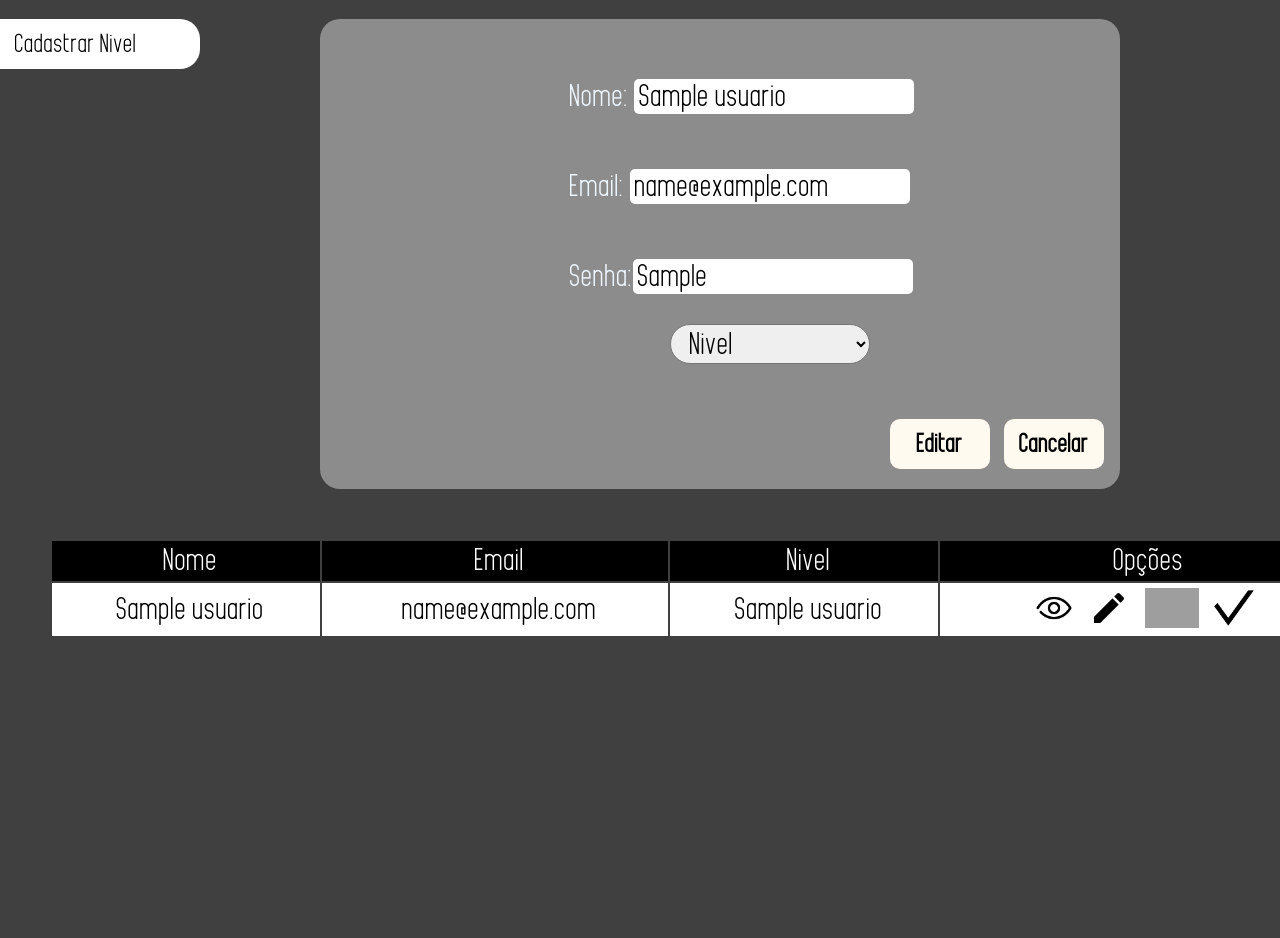
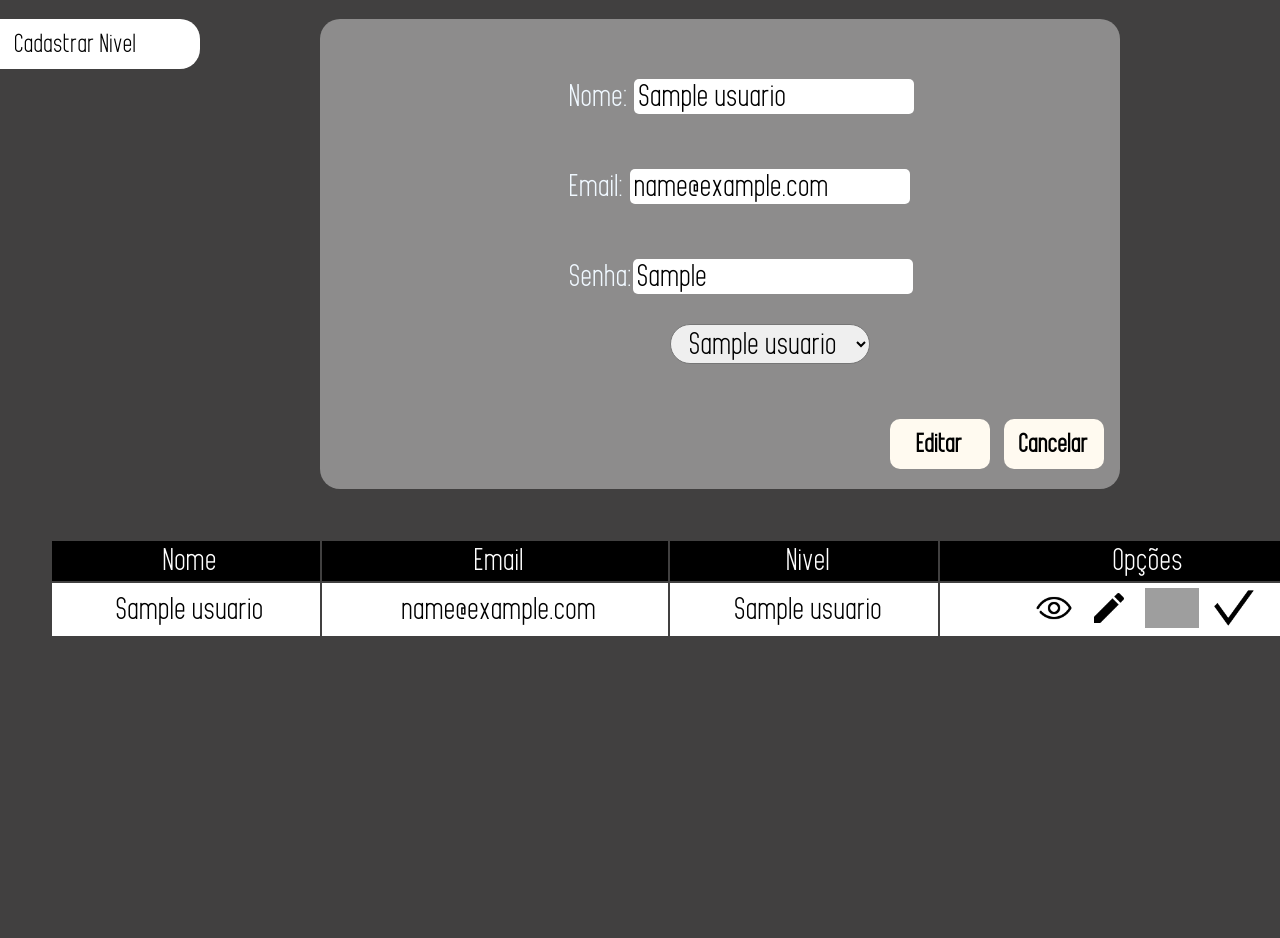
Before and after one commit to DavidSSouza050/ProjetoLocadora, a PHP site: the page made by Projeto/cms/cms_usuario.php in a window 1280 px wide; the page is wider, and only the part inside the window is pictured. Shown: the part 451-1389 px from the top of that part. Run offline with PHP 8.4, Linux system fonts and the light colour scheme; tables that the repository leaves empty or names only in its code hold one stand-in row (values such as "Sample post"); grey boxes are pictures that could not be loaded.

Commit message:
Versão com atualizações na pg usuario

```diff
--- a/Projeto/cms/cms_fale_conosco.php
+++ b/Projeto/cms/cms_fale_conosco.php
@@ -55,7 +55,7 @@
             function visualizardados(idContato){
                 $.ajax({
                     type: "GET",
-                    url: "cms_modal_fale_conosco.php",
+                    url: "./modais/cms_modal_fale_conosco.php",
                     data:{codigo:idContato},
 
                     success: function(dados){
--- a/Projeto/cms/cms_usuario.php
+++ b/Projeto/cms/cms_usuario.php
@@ -9,7 +9,9 @@
     $nome_usuario = null;
     $email_usuario = null;
     $senha_usuario = null;
-    $nivel_usuario = null;
+    /*Será usada no select para buscar os estados, para trazer todos os estados diferentes de 0.
+    para resolver p bug do editar  */
+    $nivel_usuario = 0;
     $batao_salvar = 'Salvar';
     $batao_limpar = 'Limpar';
 
@@ -33,7 +35,8 @@
         }elseif($_POST['botao_salvar_usuario'] == "Editar"){
             $sql = "UPDATE tbl_usuario SET nome_usuario = '".$nome_usuario."',
                                             email = '".$email_usuario."',
-                                            senha = '".$senha_usuario."'
+                                            senha = '".$senha_usuario."',
+                                            cod_nivel=".$nivel_usuario."
                                             WHERE cod_usuario =".$_SESSION['idRegistro'];
         }
 
@@ -75,13 +78,19 @@
                 ");
             }
         }elseif($modo == 'buscar'){
-            $sqlBusca = "SELECT * FROM tbl_usuario WHERE cod_usuario=".$id;
+            $sqlBusca = "SELECT usuario.*, nivel.*
+            FROM tbl_usuario as usuario INNER JOIN tbl_nivel_usuario as nivel
+            /*colocar ON*/
+             WHERE usuario.cod_usuario=".$id;
             $select = mysqli_query($conexao, $sqlBusca);
 
             if($rsUsuario = mysqli_fetch_array($select)){
                 $nome_usuario = $rsUsuario['nome_usuario'];
                 $email_usuario = $rsUsuario['email'];
                 $senha_usuario = $rsUsuario['senha'];
+
+                $nivel_usuario = $rsUsuario['cod_nivel'];
+                $nivel = $rsUsuario['nome_nivel'];
 
                 $batao_salvar = 'Editar';
                 $batao_limpar = 'Cancelar';
@@ -91,6 +100,22 @@
 
     }
 
+
+    if(isset($_GET['status'])){
+        $status = $_GET['status'];
+        $cod_usuario = $_GET['id'];
+
+        if($status == 0){
+            $sql = "UPDATE tbl_usuario SET usuario_ativo = 1 WHERE cod_usuario =".$cod_usuario;
+        }else{
+            $sql = "UPDATE tbl_usuario SET usuario_ativo = 0 WHERE cod_usuario =".$cod_usuario;
+        }
+
+        if(mysqli_query($conexao, $sql)){
+            header('Location: cms_usuairo.php');
+        }
+
+    }
     /*************************+++********************************************* */
 
 
@@ -121,7 +146,7 @@
             function visualizarUsuario(idUsuario){
                 $.ajax({
                     type: "GET",
-                    url: "cms_modal_usuario.php",
+                    url: "./modais/cms_modal_usuario.php",
                     data:{codigo:idUsuario},
                     success: function(dados){
                         //alert(dados);
@@ -187,9 +212,18 @@
 
                         <!-- select para escolher um Nivel para o usuario -->
                         <select  id="cmb_nivel_usuario" name="cmb_nivel_usuario">
-                            <option value="null">Nivel</option>
                             <?php
-                                $sql = "SELECT * from tbl_nivel_usuario;";
+
+                                if($modo == 'buscar'){
+                            ?>
+                                <option value="<?php echo($nivel_usuario)?>"><?php echo($nivel)?></option>
+                            <?php
+                                }else{
+                            ?>
+                                <option value="null">Nivel</option>
+                            <?php
+                                }
+                                $sql = "SELECT * from tbl_nivel_usuario WHERE cod_nivel <> ".$nivel_usuario." ORDER BY cod_nivel";
                                 $select = mysqli_query($conexao, $sql);
 
                                 while($rsNivelUsuario = mysqli_fetch_array($select)){
@@ -227,9 +261,9 @@
                         </tr>
                         <?php
                             // PEGANDO TODOS OS CAMPOS DAS TABELAS DE USUARIO E NIVEL
-                           $sql = "SELECT *
-                                        FROM tbl_usuario AS u LEFT JOIN tbl_nivel_usuario AS n
-                                          ON u.cod_nivel = n.cod_nivel;";
+                           $sql = "SELECT usuario.*, nivel_usuario.nome_nivel
+                                        FROM tbl_usuario AS usuario LEFT JOIN tbl_nivel_usuario AS nivel_usuario
+                                          ON usuario.cod_nivel = nivel_usuario.cod_nivel;";
                             // execultando no mysql
                             $select= mysqli_query($conexao, $sql);
 
@@ -259,7 +293,20 @@
                                     <img  src="./img/icon_delete.png" class="icon img-size" alt="Deletar" onclick="return confirm('Deseja reamente excluir o(a) <?php echo($rsUsuarios['nome_usuario']);?>')">
                                 </a>
 
-                                <img src="./img/icon_ativo.png" alt="Ativo"  class="icon img-size" title="ativo">
+                                <a href="?status=<?php echo($rsUsuarios['usuario_ativo'])?>&id=<?php echo($rsUsuarios['cod_usuario'])?> ">
+                                    <?php
+                                        if($rsUsuarios['usuario_ativo'] == 0){
+                                            $imgStatus = 'icon_nao_ativo.png';
+                                            $alt = 'Não ativo';
+                                        }else{
+                                            $imgStatus = 'icon_ativo.png';
+                                            $alt = 'Ativo';
+                                        }
+                                    ?>
+                                    <img src="./img/<?php echo($imgStatus)?>" class="icon img-size" alt="<?php echo($alt)?>" title="<?php echo($alt)?>">
+
+                                </a>
+
 
                             </td>
                         </tr>
--- a/Projeto/cms/cms_modal_fale_conosco.php
+++ b/Projeto/cms/modais/cms_modal_fale_conosco.php
@@ -4,7 +4,7 @@
         $codigo = $_GET["codigo"];
 
         //conexão com o banco
-        require_once('../db/conexao.php');
+        require_once('../../db/conexao.php');
         $conexao = conexaoMysql();
 
         $sql = "SELECT * FROM tbl_fale_conosco WHERE codigo = ".$codigo;
--- a/Projeto/cms/cms_modal_usuario.php
+++ b/Projeto/cms/modais/cms_modal_usuario.php
@@ -5,7 +5,7 @@
 
 
         //conexão com o banco
-        require_once('../db/conexao.php');
+        require_once('../../db/conexao.php');
         $conexao = conexaoMysql();
 
         $sql = "SELECT *
```
